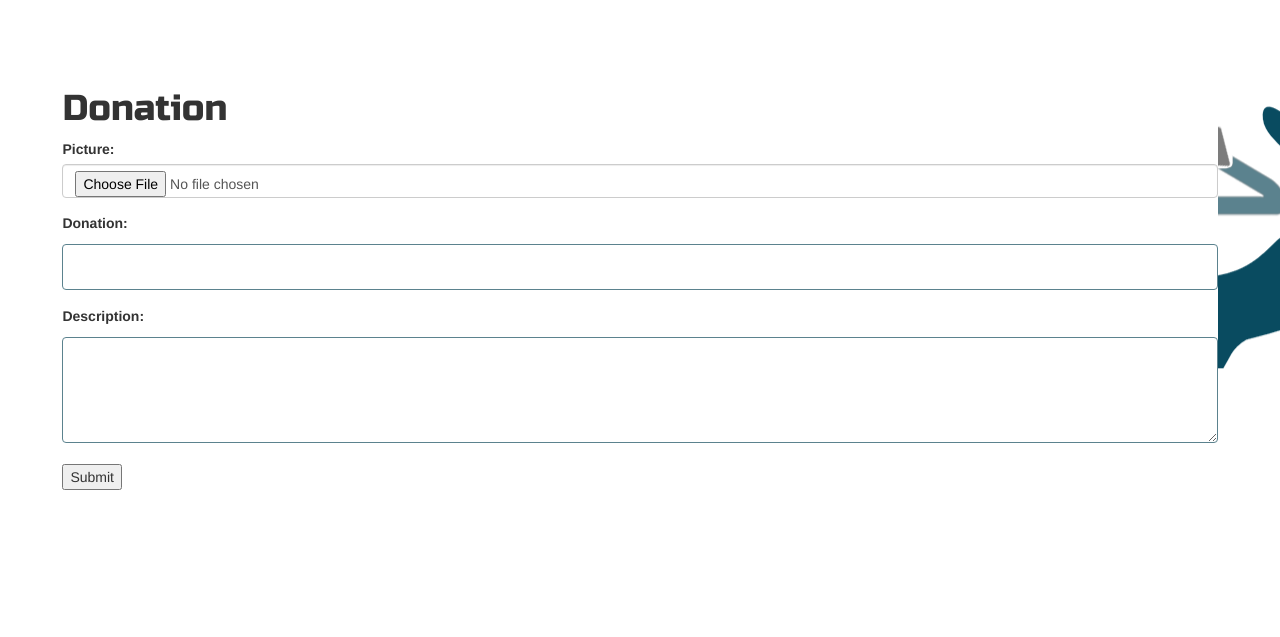
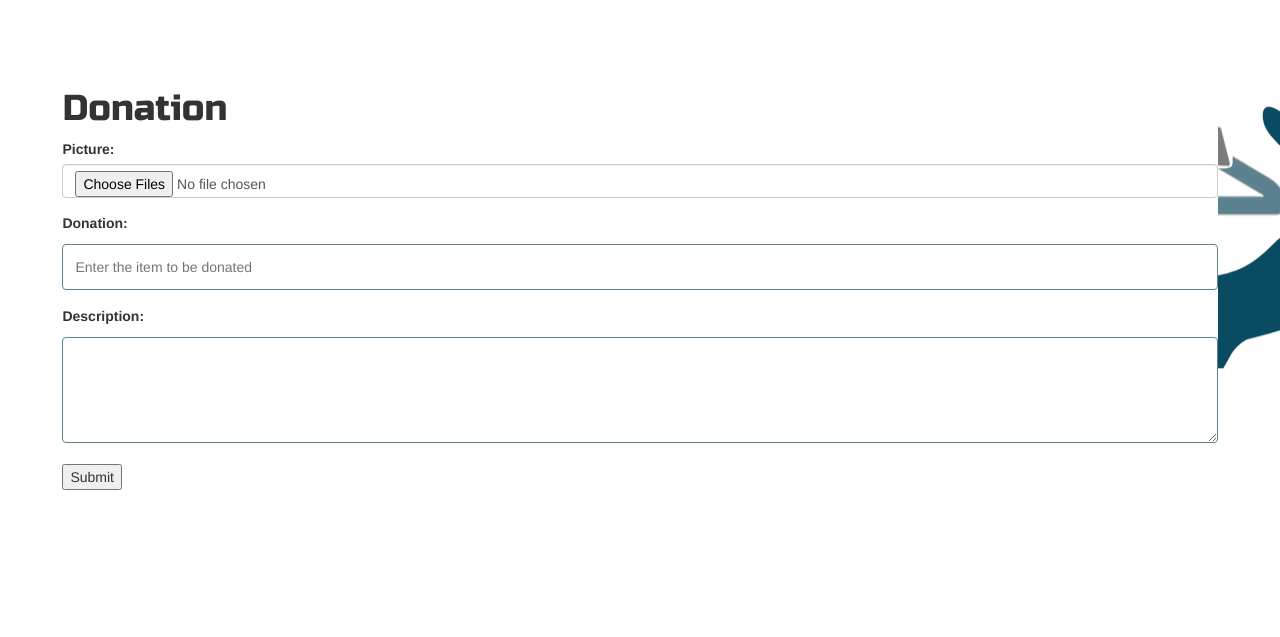
Before and after one commit to naufalhadisy/WearIt_ClothesDonationWebApp, a PHP site: page /donor_donation.php in a window 1280 px wide. Shown: the part 178-815 px from the top of the page. Run offline with PHP 8.4, Linux system fonts and the light colour scheme; data that the repository does not hold is empty; some libraries are stand-ins or nearby versions.

Commit message:
Update donor_donation.php

```diff
--- a/donor/donor_donation.php
+++ b/donor/donor_donation.php
@@ -5,16 +5,13 @@ error_reporting(0);
 include("../php/page_header.php");
 include("../config.php");
 
-$name = $_POST['donor_name'];
-$s = "select * from donor where name = '$name";
-
 //Databse Connection file
 if (isset($_POST['upload'])) {
     //getting the post values
     $picture = $_FILES['picture']['name'];
     $donation = $_POST['donation'];
     $description = $_POST['description'];
-    $name = $_SESSION['name'];
+    $name = $_SESSION['donor_name'];
     $email = $_SESSION['donor_email'];
     // get the image extension
     $extension = substr($picture, strlen($picture) - 4, strlen($picture));
@@ -51,14 +48,14 @@ if (isset($_POST['upload'])) {
 
             <label for="picture">Picture:</label>
             <div class="form-group">
-                <input type="file" class="form-control" name="picture" required="true">
+                <input type="file" class="form-control" name="picture" multiple required="true">
             </div>
 
             <label for="donation">Donation:</label>
-            <input type="text" name="donation" required><br>
+            <input type="text" name="donation" placeholder="Enter the item to be donated" required="true"><br>
 
             <label for="description">Description:</label>
-            <textarea id="w3review" name="description" rows="4" cols="50" required> </textarea><br>
+            <textarea id="w3review" name="description" rows="4" cols="50" placeholder="Enter description about the item to be donated" required="true"> </textarea><br>
 
             <input type="submit" name="upload" value="Submit" /><br>
 
```
